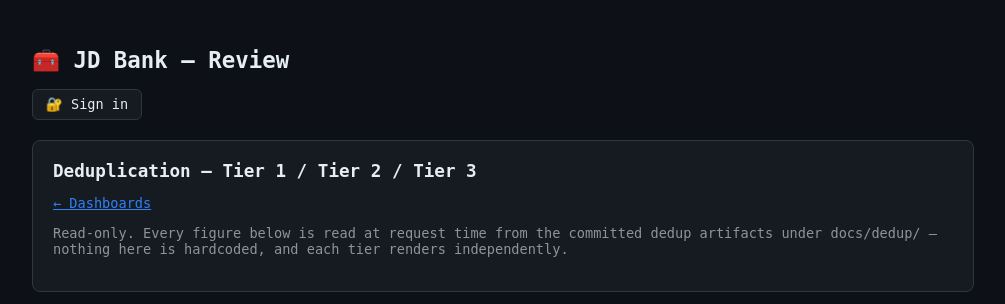
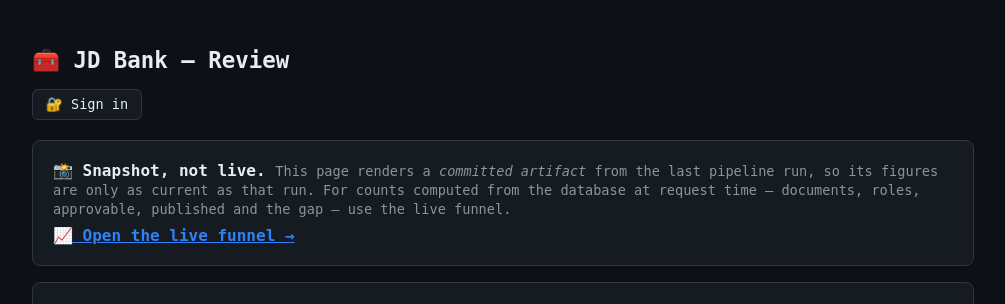
Before and after one commit to humanaxiom/jd-assistant, a Python web app: template core/src/api/templates/dashboard_dedup.html in a window 1280 px wide. Shown: the top 304 px of the page, without its empty margins (0-1005 px from the left). Run offline with Jinja, Linux system fonts and the light colour scheme; the template is opened without the code that fills it, so the values that code supplies are empty.

Commit message:
fix(ui): the live funnel was in no menu — nav link + a snapshot notice on the artifact dashboards
The funnel shipped 2026-08-27 (#152, A4/A5) and NOTHING LINKED TO IT. The global nav in
`_base.html` listed JD Bank · Builder · My drafts · Review queue · Dashboards · Guide ·
Users and no funnel, so the only way to reach the new page was to type the URL. Clicking
"📊 Dashboards" served `/jd-bank/ui/dashboard/*`, which renders COMMITTED JSON ARTIFACTS
under docs/ — a snapshot as old as the last pipeline run. The new dashboard therefore
looked like it had never shipped, and the stale numbers read as current.

`quickstart.ps1` pointed the same way: its "Open:" block named only
`/jd-bank/ui/dashboard/baseline` and never the funnel, so following the tool's own
instructions led to the superseded page.

This is the exact risk docs/plan.md (Track C) already records against the static
dashboards — "two sources of truth will disagree, and the wrong one gets quoted" — and it
cost a day.

  * `_base.html` — add "📈 Funnel", placed BEFORE "Dashboards" because it is the live one.
  * `_snapshot_notice.html` (new) — included by all four artifact dashboards: says plainly
    that the page is a snapshot of a committed artifact and links to the funnel.
  * `quickstart.ps1` — lead with the funnel, marked 🥇 LIVE; label the dashboards as
    snapshots.

Pinned so it cannot regress: `test_global_nav_links_every_ui_feature` now asserts the
funnel href (a feature nothing links to has not been delivered), and a new
`test_static_dashboards_point_at_the_live_funnel` walks all four artifact pages and
requires both a funnel link and the word "snapshot". Both were written first and watched
fail for the right reason.

`.gitignore` also gains `dist/` here, so a locally-cut 1.4 GB offline bundle cannot be
committed from this branch.

No change to any number, query or gate — this is discoverability only.

make gates: 2,942 passed, 93.50% coverage.

Co-Authored-By: Claude Opus 5 (1M context) <noreply@anthropic.com>

```diff
--- a/core/src/api/templates/_base.html
+++ b/core/src/api/templates/_base.html
@@ -70,6 +70,11 @@
     {% if "reviewer" in nav_roles or "admin" in nav_roles %}
     <a href="/jd-bank/ui/queue">📋 Review queue</a>
     {% endif %}
+    {# The LIVE funnel, computed from the database at request time — it comes BEFORE
+       Dashboards on purpose. "Dashboards" renders committed JSON artifacts, so it is a
+       snapshot; when the funnel shipped (2026-08-27) nothing linked to it at all, and
+       for a day clicking "Dashboards" served stale numbers that read as current. #}
+    <a href="/jd-bank/ui/funnel">📈 Funnel</a>
     <a href="/jd-bank/ui/dashboard">📊 Dashboards</a>
     <a href="/jd-bank/ui/guide" target="_blank" rel="noopener">📖 Guide</a>
     {% if "admin" in nav_roles %}
--- /dev/null
+++ b/core/src/api/templates/_snapshot_notice.html
@@ -0,0 +1,23 @@
+{# Shown at the top of EVERY read-only artifact dashboard.
+
+   These pages render committed JSON under docs/ (baseline / dedup / cluster summaries),
+   not the database — so their numbers are as old as the last pipeline run. The live
+   funnel computes from Postgres at request time.
+
+   This exists because the risk was recorded and then happened anyway: docs/plan.md
+   (Track C) says of the static dashboards "two sources of truth will disagree, and the
+   wrong one gets quoted", and on 2026-08-28 that is exactly what occurred — the funnel
+   had shipped the day before, the nav did not link to it, and the artifact pages were
+   read as the current state. Pinned by tests/unit/test_dashboard.py. #}
+<div class="panel warn">
+  <strong>📸 Snapshot, not live.</strong>
+  <span class="meta">
+    This page renders a <em>committed artifact</em> from the last pipeline run, so its
+    figures are only as current as that run. For counts computed from the database at
+    request time — documents, roles, approvable, published and the gap — use the live
+    funnel.
+  </span>
+  <div style="margin-top:.5rem">
+    <a href="/jd-bank/ui/funnel"><strong>📈 Open the live funnel &rarr;</strong></a>
+  </div>
+</div>
--- a/core/src/api/templates/dashboard_baseline.html
+++ b/core/src/api/templates/dashboard_baseline.html
@@ -1,6 +1,7 @@
 {% extends "_base.html" %}
 {% block title %}JD Bank — Archive Baseline{% endblock %}
 {% block content %}
+{% include "_snapshot_notice.html" %}
 <style>
   .kpis { display:flex; flex-wrap:wrap; gap:1rem; }
   .kpi { background:#0d1117; border:1px solid var(--border); border-radius:8px; padding:.9rem 1.1rem; min-width:120px; }
--- a/core/src/api/templates/dashboard_clusters.html
+++ b/core/src/api/templates/dashboard_clusters.html
@@ -1,6 +1,7 @@
 {% extends "_base.html" %}
 {% block title %}JD Bank — Role clusters{% endblock %}
 {% block content %}
+{% include "_snapshot_notice.html" %}
 <style>
   .kpis { display:flex; flex-wrap:wrap; gap:1rem; }
   .kpi { background:#0d1117; border:1px solid var(--border); border-radius:8px; padding:.9rem 1.1rem; min-width:120px; }
--- a/core/src/api/templates/dashboard_dedup.html
+++ b/core/src/api/templates/dashboard_dedup.html
@@ -1,6 +1,7 @@
 {% extends "_base.html" %}
 {% block title %}JD Bank — Deduplication (Tier 1/2/3){% endblock %}
 {% block content %}
+{% include "_snapshot_notice.html" %}
 <style>
   .kpis { display:flex; flex-wrap:wrap; gap:1rem; }
   .kpi { background:#0d1117; border:1px solid var(--border); border-radius:8px; padding:.9rem 1.1rem; min-width:120px; }
--- a/core/src/api/templates/dashboard_index.html
+++ b/core/src/api/templates/dashboard_index.html
@@ -1,6 +1,7 @@
 {% extends "_base.html" %}
 {% block title %}JD Bank — Dashboards{% endblock %}
 {% block content %}
+{% include "_snapshot_notice.html" %}
 <div class="panel">
   <h2>Read-only dashboards</h2>
   <p class="meta">
```
Also changed, not shown: core/tests/unit/test_dashboard.py (+31 -0 lines), 2 other files.
